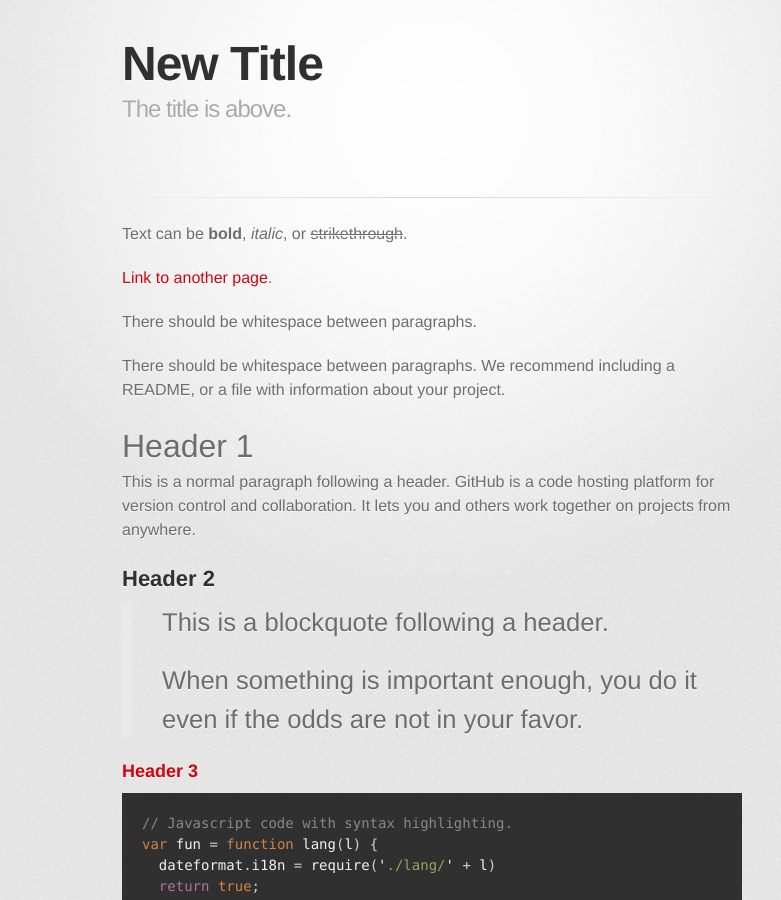
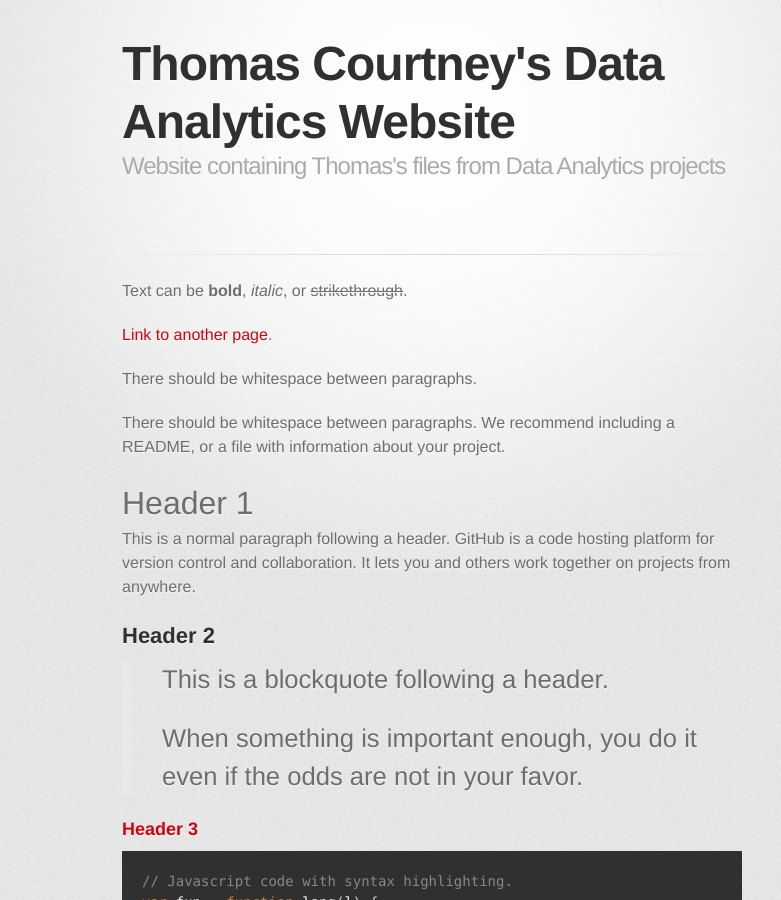
Before and after one commit to tpcourtneywm/tpcourtneywm.github.io, a Jekyll site: the page built from index.md, in a window 1280 px wide and 900 px high. Shown: the whole window, without its empty margins (208-989 px from the left). Built offline with Jekyll 4.4.1, drawn with Linux system fonts in a browser that asks for light colours; some web fonts are replaced; our own code applies the rules of GitHub Pages for plain Markdown files.

Commit message:
Update index.md

```diff
--- a/index.md
+++ b/index.md
@@ -1,6 +1,6 @@
 ---
-title: New Title
-description: The title is above.
+title: Thomas Courtney's Data Analytics Website
+description: Website containing Thomas's files from Data Analytics projects
 ---
 
 Text can be **bold**, _italic_, or ~~strikethrough~~.
```
